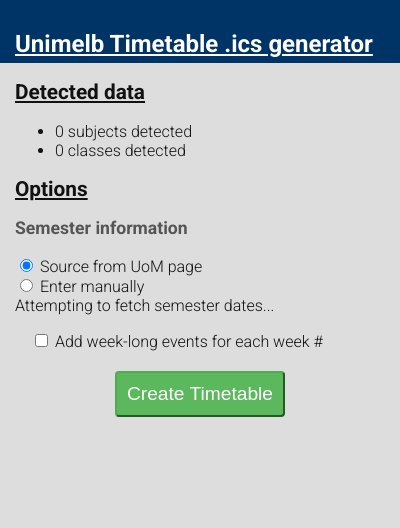
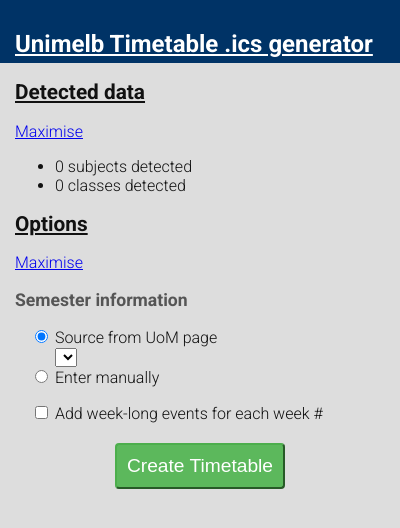
Before and after one commit to nuclearpidgeon/UoM-Timetable-to-iCal, a browser extension: page extension/popup.html in a window 400 px wide. Drawn offline with Linux system fonts and the light colour scheme; no server answers.

Commit message:
implemented semester date fetching

```diff
--- a/extension/background.js
+++ b/extension/background.js
@@ -7,6 +7,9 @@
 				// Match on timetable URL
 				new chrome.declarativeContent.PageStateMatcher({
 					pageUrl: {urlContains: "prod.ss.unimelb.edu.au/student/SM/StudentTtable10.aspx"}
+				}),
+				new chrome.declarativeContent.PageStateMatcher({
+					pageUrl: {urlContains: "UoM-Timetable-to-iCal/extension/test/testTimetable1.htm"}
 				})
 			],
 			// Show the page action on this condition
--- a/extension/popup.html
+++ b/extension/popup.html
@@ -42,11 +42,14 @@
     .radio label {
         display: block;
     }
-    input[type="checkbox"] {
+    input {
         margin-left: 20px;
     }
     label#weeklyYN {
         padding:0 4px;
+    }
+    #dateSourceFields select {
+        margin-left: 40px;
     }
     input[type="button"] {
         color: #fff;
@@ -91,12 +94,12 @@
                     <input type="radio" name="dateSource" value="online" checked="checked">
                     Source from UoM page
                 </label>
+                <div id="semesterDatesFetchStatus"></div>
                 <label>
                     <input type="radio" name="dateSource" value="custom">
                     Enter manually
                 </label>
             </div>
-            <div id="semesterDatesFetchStatus"></div>
             <fieldset id="dateFields" disabled="disabled">
                 <div>
                     <label>Starting Date:</label>
--- a/extension/popup.js
+++ b/extension/popup.js
@@ -17,11 +17,14 @@
 	eventListener = document.getElementById("scriptStarter").addEventListener('click',startScript);
 	$("#dateSourceFields").find('input[name="dateSource"]').on('change', function() {
 		if ($('#dateSourceFields input[name="dateSource"]:checked').val() == "custom") {
+			$('#semesterDates').attr("disabled", "disabled");
 			$('#dateFields').removeAttr("disabled");
 		} else {
 			$('#dateFields').attr("disabled", "disabled");
+			$('#semesterDates').removeAttr("disabled");
 		}
 	});
+	$('.main h2').after('<a href="'+chrome.extension.getURL("test/testTimetable1.htm")+'">Maximise</a>')
 	// run page script
 	chrome.tabs.executeScript(null, {file: "libs/jquery-2.1.1.min.js"});
 	chrome.tabs.executeScript(null, {file: "libs/ics.deps.min.js"});
@@ -48,7 +51,26 @@
 
 var getSemesterDates = function() {
 	var pageStatus = document.getElementById("semesterDatesFetchStatus");
-	pageStatus.innerText = "Attempting to fetch semester dates...";
-	var xhr = new XMLHttpRequest();
-	xhr.open("GET", "http://www.unimelb.edu.au/unisec/PDates/");
+	pageStatus.innerHTML = "<p>Attempting to fetch semester dates...</p>";
+	var results = $('<div id=results></div>');
+	results.load("http://www.unimelb.edu.au/unisec/PDates/ #content", "", function() {
+		//pageStatus.innerHTML = results.html();
+		var dates = [];
+		results.find('table td:contains("Semester")').parent().each(function() {
+			var daterange = $(this).find('td')[0].innerText;
+			var semester = $(this).find('td')[1].innerText;
+			dates.push({"semester":semester,"daterange":daterange});
+		});
+		console.log(dates);
+		var resultString='<select id="semesterDates">';
+		for (var i = 0; i < dates.length; i++ ) {
+			console.log("Found semester: "+JSON.stringify(dates[i]));
+			resultString += "<option value=\""+dates[i]["daterange"]+"\" >";
+			resultString += dates[i]["semester"];
+			resultString += "</option>";
+		};
+		resultString += "</select>";
+		pageStatus.innerHTML = resultString;
+	});
+
 }
```
Also changed, not shown: extension/manifest.json.
